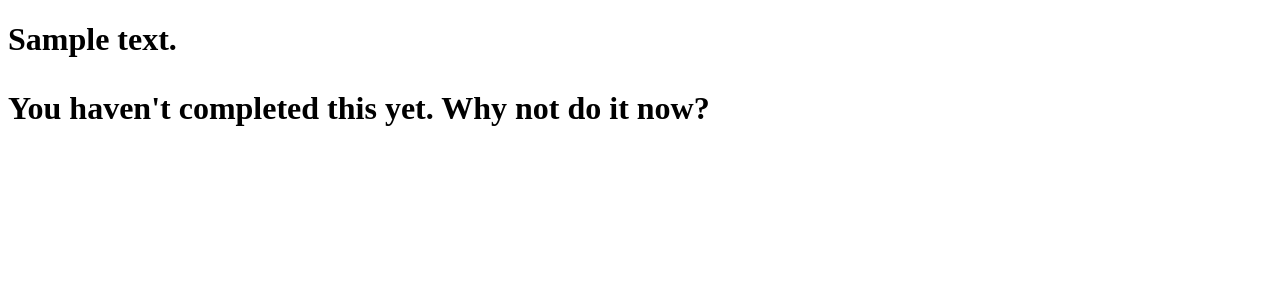
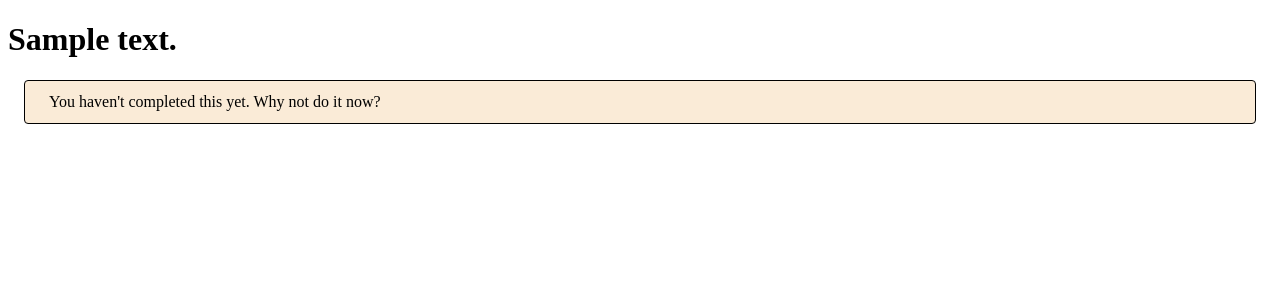
Before and after one commit to keay-maker/FLASK, a Flask app: template templates/todo.html in a window 1280 px wide. Shown: the top 300 px of the page. Run offline with Flask 3, Linux system fonts and the light colour scheme; the template is opened without the code that fills it: most values are stand-ins (such as "Sample title", 1, 10 or a date in 2020).

Commit message:
modified:   __pycache__/app.cpython-312.pyc 	modified:   app.py 	new file:   static/css/style.css 	modified:   templates/base.html 	modified:   templates/home.html 	modified:   templates/macros.jinja2 	modified:   templates/not-found.html 	modified:   templates/todo.html

```diff
--- a/app.py
+++ b/app.py
@@ -3,8 +3,8 @@ from flask import Flask, render_template
 app = Flask(__name__)
 
 todos = [
-    ("Get milk", False),
-    ("learn programming", True)
+    ("drill hole", True),
+    ("nip it", False),
 ]
 
 
@@ -14,11 +14,11 @@ def todo():
 
 
 @app.route("/<string:todo>")
-def todo_item():
+def todo_item(todo: str):
     for text, completed in todos:
         if text == todo:
-            completed_text = "[X]" if completed else "[]"
+            completed_text = "[X]" if completed else "[ ]"
             title = f"{completed_text} - Todos"
             return render_template("todo.html", text=text, completed=completed, title=title)
-        else:
-            return render_template("not-found.html", text=todo, title="Not found")
+    else:
+        return render_template("not-found.html", text=todo, title="Not Found")
--- /dev/null
+++ b/static/css/style.css
@@ -0,0 +1,16 @@
+.todo{
+    margin: 8px 16px;
+    padding: 12px 24px;
+    border: 1px solid black;
+    border-radius: 4px;
+}
+
+
+
+.todo--completed{
+    background-color: aquamarine;
+}
+
+.todo--pending{
+    background-color: antiquewhite;
+}
--- a/templates/base.html
+++ b/templates/base.html
@@ -4,7 +4,12 @@
     <meta charset="UTF-8">
     <meta name="viewport" content="width=device-width, initial-scale=1.0">
     <title>{{ title or "Todos" }}</title>
+    <link rel="stylesheet" href="static/css/style.css">
+    {% block head %}
+
+    {% endblock head %}
 </head>
+
 <body>
     {% block content %}
     {% endblock  %}
--- a/templates/home.html
+++ b/templates/home.html
@@ -5,7 +5,7 @@
 
 {% block content %}
    {% set num_todos = todos | length %}
-   {% if num_todos > 0 %}
+   {% if num_todos > 1 %}
        <p>you have {{num_todos}} left to do today</p>
        <ul>
            {{todo_macros.todo_ul(todos) }}
@@ -14,4 +14,3 @@
        <p>You have nothing to do today! Relax!</P>
    {% endif %}
 {% endblock content %}
-cr
--- a/templates/macros.jinja2
+++ b/templates/macros.jinja2
@@ -1,10 +1,10 @@
-{% macro todo_li(text, completed=False) %}
-    <li> {{ "[x]" if completed else "[ ]" }}. {{ text }} </li>
+{% macro todo_li(text, completed=false) %}
+    <li> {{ "[x]" if completed else "[ ]" }}- {{ text }} </li>
 {% endmacro %}
 
 
 {% macro todo_ul(todos)%}
 {% for text, completed in todos  %}
-{{ todo_li(text, completed) }}
+{{ todo_li(text, completed)  }}
 {% endfor %}
 {% endmacro %}
--- a/templates/todo.html
+++ b/templates/todo.html
@@ -1,12 +1,13 @@
 {% extends "base.html" %}
 
 
+
 {% block content %}
-<h1>{{ text }}</h11>
+<h1>{{ text }}</h1>
 
     {% if completed  %}
-    <p>You've completed this todo! 🚀</p>
+    <p class="todo  todo--completed"  >You've completed this todo! 🚀</p>
     {% else %}
-    <p>You haven't completed this yet. Why not do it now?</p>
+    <p class="todo  todo--pending">You haven't completed this yet. Why not do it now?</p>
     {% endif %}
 {% endblock content %}
```
Also changed, not shown: templates/not-found.html (+10 -1 lines).
